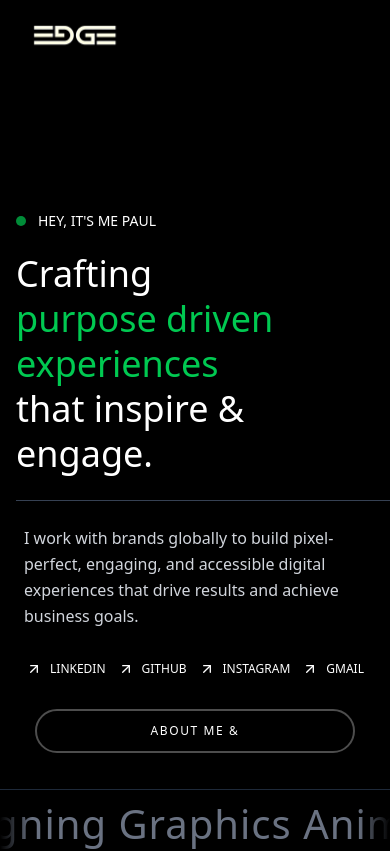
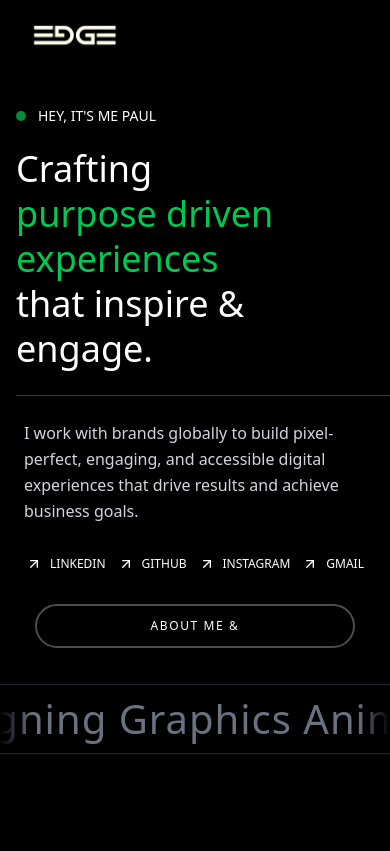
Before and after one commit to joydeep-07/Edge, a React (Vite) app: page / in a window 390 px wide. Shown: the top 851 px of the page. Built offline with nearby package versions, Linux system fonts and the light colour scheme.

Commit message:
Updated Hero

```diff
--- a/src/Components/Hero.jsx
+++ b/src/Components/Hero.jsx
@@ -6,11 +6,11 @@ const Hero = () => {
   return (
     <div
       id="home"
-      className="flex flex-col justify-center text-white min-h-[700px] pt-20 w-full"
+      className="flex flex-col justify-center text-white min-h-[700px]  md:pt-20 w-full"
     >
       <div className="w-full max-w-8xl h-full pb-5 mx-auto">
         {/* Header Section */}
-        <div className="pt-[7vh] px-4 sm:px-8 md:px-12 lg:px-[70px]">
+        <div className="pt-[2vh] px-4 sm:px-8 md:px-12 lg:px-[70px]">
           <h2 className="text-sm uppercase flex items-center gap-3 w-full">
             <span className="w-2.5 h-2.5 rounded-full bg-green-500 animate-pulse flex-shrink-0"></span>
             Hey, it's me Paul
```
